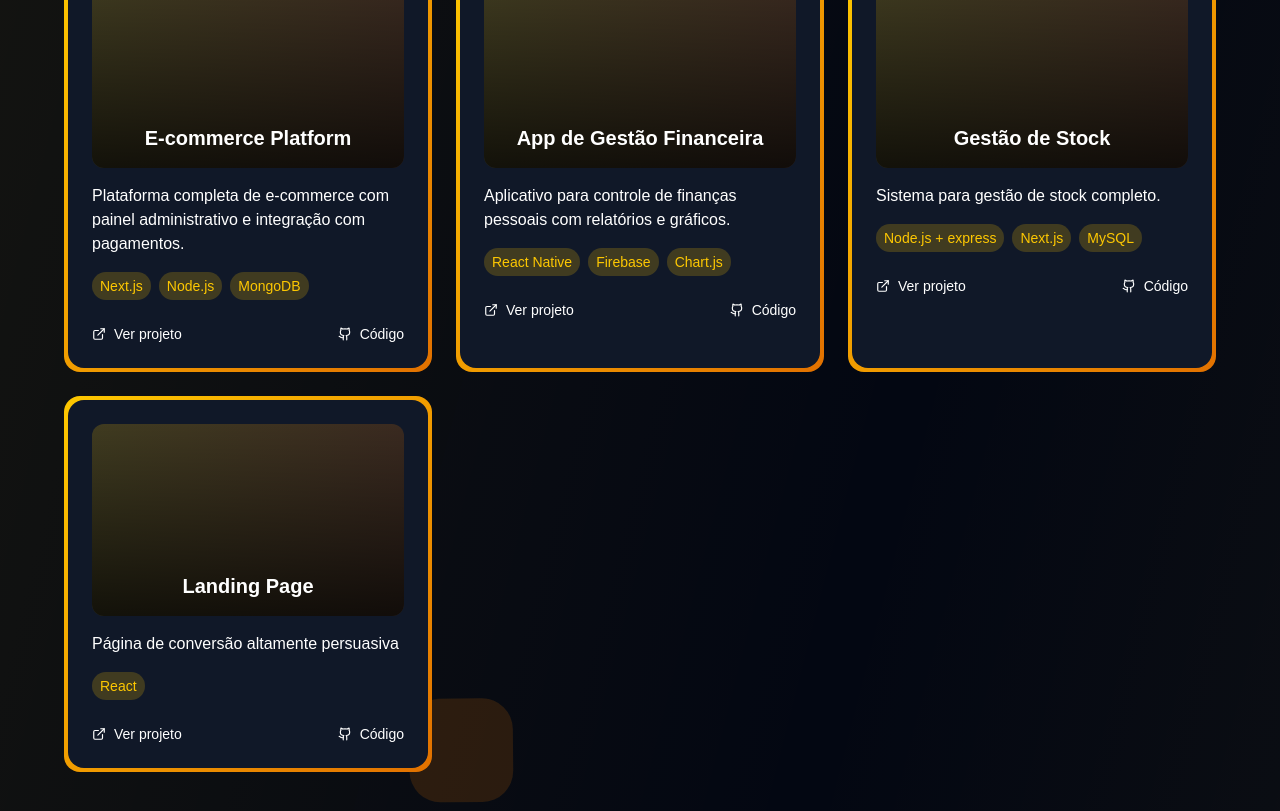
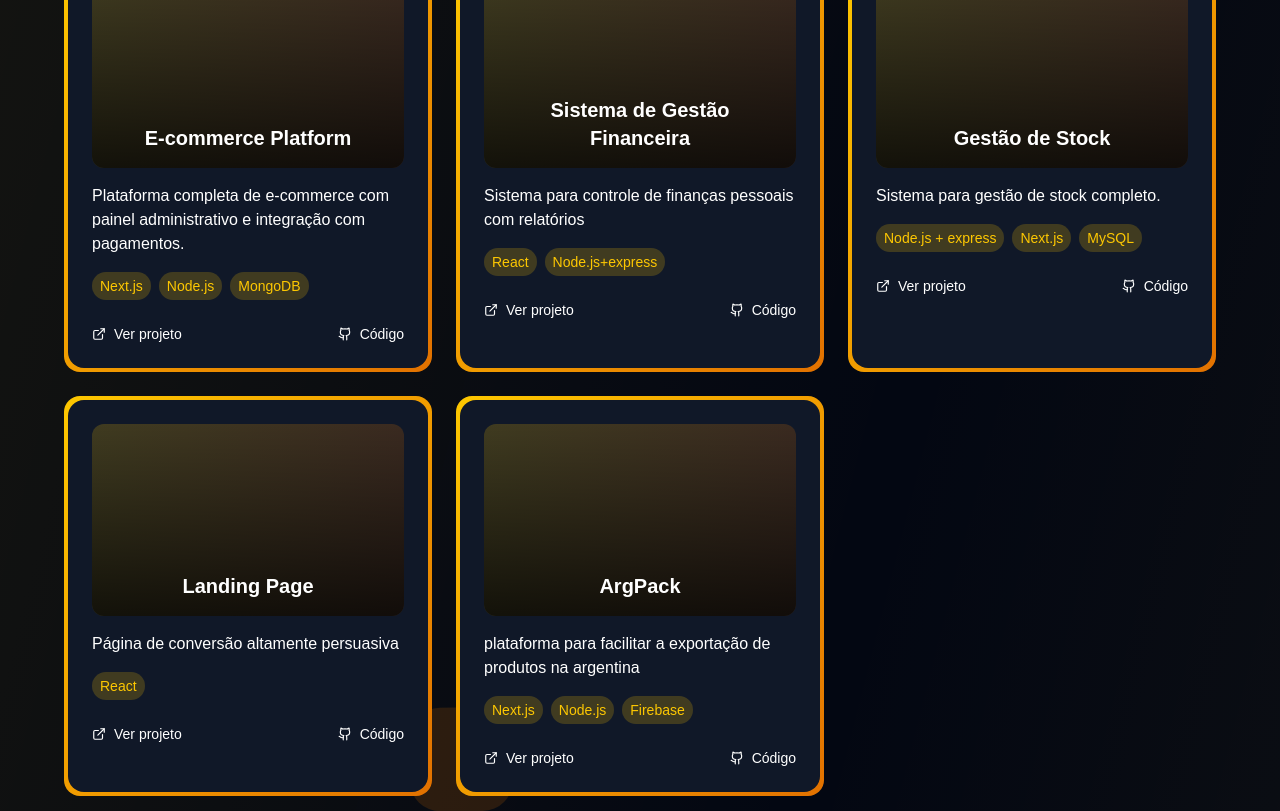
Before and after one commit to KucoO1/meu-portfolio, a Next.js app: page / in a window 1280 px wide. Shown: the part 1080-1891 px from the top of the page. Built offline with nearby package versions, Linux system fonts and the light colour scheme.

Commit message:
atualizando

```diff
--- a/app/page.tsx
+++ b/app/page.tsx
@@ -50,9 +50,9 @@ export default function Home() {
       github: "#"
     },
     {
-      title: "App de Gestão Financeira",
-      description: "Aplicativo para controle de finanças pessoais com relatórios e gráficos.",
-      technologies: ["React Native", "Firebase", "Chart.js"],
+      title: "Sistema de Gestão Financeira",
+      description: "Sistema para controle de finanças pessoais com relatórios",
+      technologies: ["React", "Node.js+express"],
       image: "/images/project2.jpg",
       link: "#",
       github: "#"
@@ -72,6 +72,14 @@ export default function Home() {
       image: "/images/project3.jpg",
       link: "https://landing-page-hotmart-nine.vercel.app/",
       github: "https://github.com/KucoO1/landing-page-hotmart"
+    },
+    {
+      title: "ArgPack",
+      description: "plataforma para facilitar a exportação de produtos na argentina ",
+      technologies: ["Next.js","Node.js","Firebase"],
+      image: "/images/project3.jpg",
+      link: "https://argpack-frontend.vercel.app/",
+      github: "https://github.com/KucoO1/argpack-frontend"
     }
   ];
 
```
